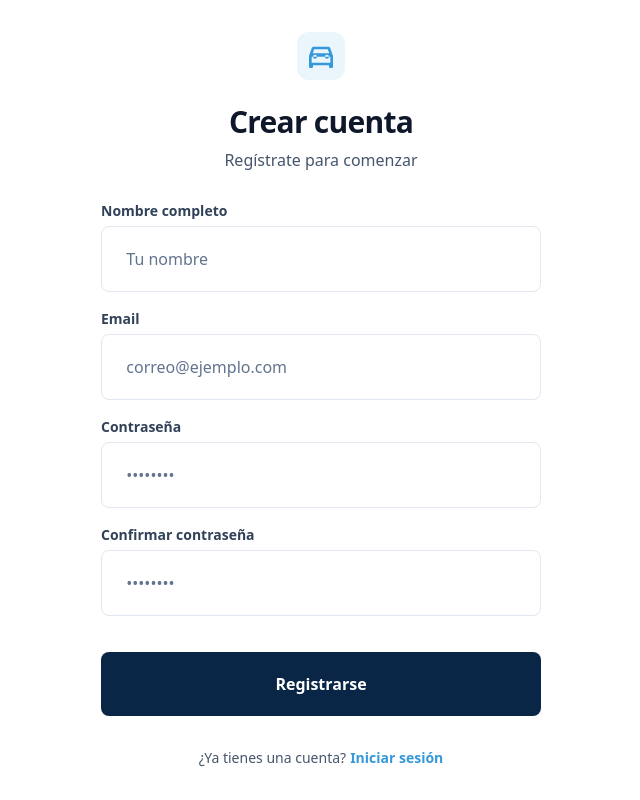
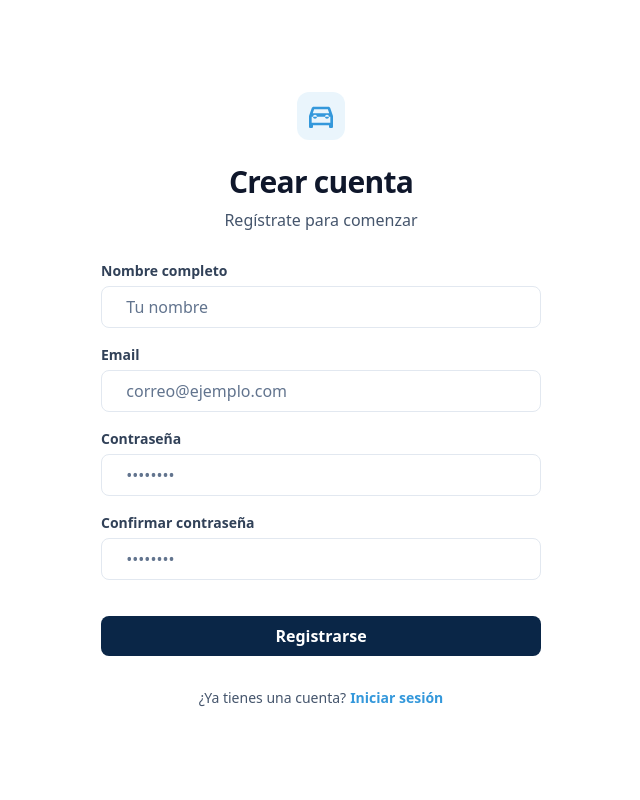
Before and after one commit to HydraDevJR/ParkingSystem, a React (Vite) app in the folder Frontend/Vista/: page /register in a window 1280 px wide. Shown: the whole page, without its empty margins (319-959 px from the left). Built offline with nearby package versions, Linux system fonts and the light colour scheme.

Commit message:
(style): reducir altura de inputs y botón en formulario de registro
- Cambiar padding vertical de py-5 a py-2 en todos los campos y botón
- Mantener consistencia visual con el formulario de Login

```diff
--- a/Frontend/Vista/src/pages/Register.jsx
+++ b/Frontend/Vista/src/pages/Register.jsx
@@ -68,7 +68,7 @@ const Register = () => {
                 </label>
                 <input
                   onChange={(e) => setNombre(e.target.value)}
-                  className="flex w-full rounded-lg border border-slate-200 bg-white px-4 py-5 text-base ring-offset-white placeholder:text-slate-500 focus-visible:outline-none focus-visible:ring-2 focus-visible:ring-[#3498DB] focus-visible:ring-offset-2 disabled:cursor-not-allowed disabled:opacity-50 min-h-[40px]"
+                  className="flex w-full rounded-lg border border-slate-200 bg-white px-4 py-2 text-base ring-offset-white placeholder:text-slate-500 focus-visible:outline-none focus-visible:ring-2 focus-visible:ring-[#3498DB] focus-visible:ring-offset-2 disabled:cursor-not-allowed disabled:opacity-50 min-h-[40px]"
                   placeholder="  Tu nombre"
                   type="text"
                 />
@@ -81,7 +81,7 @@ const Register = () => {
                 </label>
                 <input
                   onChange={(e) => setEmail(e.target.value)}
-                  className="flex w-full rounded-lg border border-slate-200 bg-white px-4 py-5 text-base ring-offset-white placeholder:text-slate-500 focus-visible:outline-none focus-visible:ring-2 focus-visible:ring-[#3498DB] focus-visible:ring-offset-2 disabled:cursor-not-allowed disabled:opacity-50 min-h-[40px]"
+                  className="flex w-full rounded-lg border border-slate-200 bg-white px-4 py-2 text-base ring-offset-white placeholder:text-slate-500 focus-visible:outline-none focus-visible:ring-2 focus-visible:ring-[#3498DB] focus-visible:ring-offset-2 disabled:cursor-not-allowed disabled:opacity-50 min-h-[40px]"
                   placeholder="  correo@ejemplo.com"
                   type="email"
                 />
@@ -94,7 +94,7 @@ const Register = () => {
                 </label>
                 <input
                   onChange={(e) => setPassword(e.target.value)}
-                  className="flex w-full rounded-lg border border-slate-200 bg-white px-4 py-5 text-base ring-offset-white placeholder:text-slate-500 focus-visible:outline-none focus-visible:ring-2 focus-visible:ring-[#3498DB] focus-visible:ring-offset-2 disabled:cursor-not-allowed disabled:opacity-50 min-h-[40px]"
+                  className="flex w-full rounded-lg border border-slate-200 bg-white px-4 py-2 text-base ring-offset-white placeholder:text-slate-500 focus-visible:outline-none focus-visible:ring-2 focus-visible:ring-[#3498DB] focus-visible:ring-offset-2 disabled:cursor-not-allowed disabled:opacity-50 min-h-[40px]"
                   placeholder="  ••••••••"
                   type="password"
                 />
@@ -107,7 +107,7 @@ const Register = () => {
                 </label>
                 <input
                   onChange={(e) => setConfirmPassword(e.target.value)}
-                  className="flex w-full rounded-lg border border-slate-200 bg-white px-4 py-5 text-base ring-offset-white placeholder:text-slate-500 focus-visible:outline-none focus-visible:ring-2 focus-visible:ring-[#3498DB] focus-visible:ring-offset-2 disabled:cursor-not-allowed disabled:opacity-50 min-h-[40px]"
+                  className="flex w-full rounded-lg border border-slate-200 bg-white px-4 py-2 text-base ring-offset-white placeholder:text-slate-500 focus-visible:outline-none focus-visible:ring-2 focus-visible:ring-[#3498DB] focus-visible:ring-offset-2 disabled:cursor-not-allowed disabled:opacity-50 min-h-[40px]"
                   placeholder="  ••••••••"
                   type="password"
                 />
@@ -117,7 +117,7 @@ const Register = () => {
                 <button
                   onClick={handleRegister}
                   type="button"
-                  className="inline-flex items-center justify-center rounded-lg bg-[#0A2647] px-4 py-5 text-base font-bold text-white transition-colors hover:bg-[#0A2647]/90 focus-visible:outline-none focus-visible:ring-2 focus-visible:ring-[#0A2647] focus-visible:ring-offset-2 disabled:pointer-events-none disabled:opacity-50 min-h-[40px]"
+                  className="inline-flex items-center justify-center rounded-lg bg-[#0A2647] px-4 py-2 text-base font-bold text-white transition-colors hover:bg-[#0A2647]/90 focus-visible:outline-none focus-visible:ring-2 focus-visible:ring-[#0A2647] focus-visible:ring-offset-2 disabled:pointer-events-none disabled:opacity-50 min-h-[40px]"
                 >
                   Registrarse
                 </button>
```
